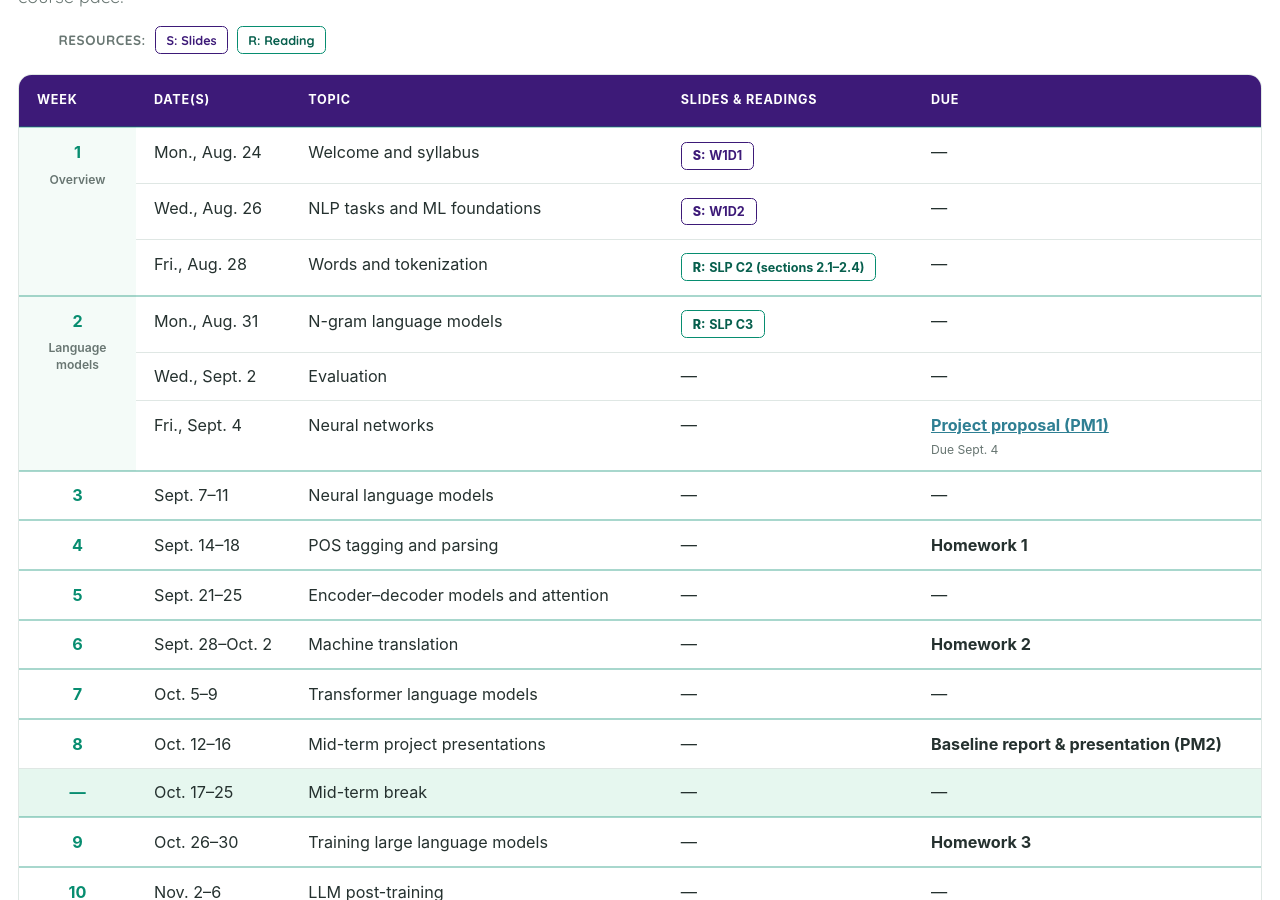
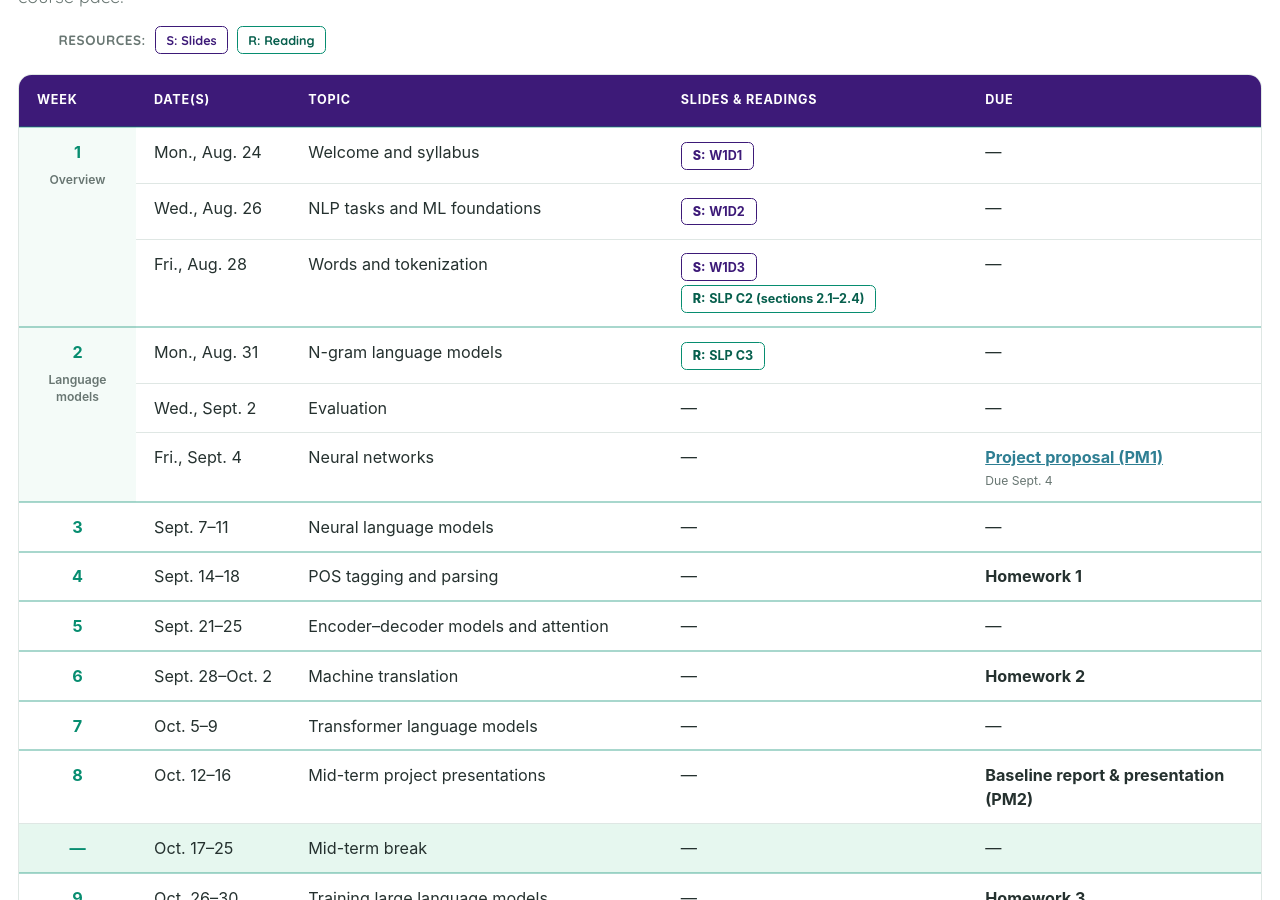
Before and after one commit to bnguyen5/bnguyen5.github.io, a Jekyll site: the page built from _pages/nlp-fall-2026.md, in a window 1280 px wide and 900 px high, scrolled down 1870 px. Built offline with Jekyll 4.4.1, drawn with Linux system fonts in a browser that asks for light colours.

Commit message:
Update nlp-fall-2026.md

```diff
--- a/_pages/nlp-fall-2026.md
+++ b/_pages/nlp-fall-2026.md
@@ -8,6 +8,7 @@ hide_masthead: true
 favicon: /images/favicon-nlp.svg
 day1_slides_url: "https://docs.google.com/presentation/d/1xP-5uIgFIFxVcv0wjKJSTZDZLe2EBqt80B1mO3-hwT0/edit?usp=sharing"
 day2_slides_url: "https://docs.google.com/presentation/d/1IBARWiW3jb8M6kRoNMGRdU_n6bHF4Ft5rzF69rQA8ao/edit?usp=sharing"
+day3_slides_url: "https://docs.google.com/presentation/d/1t8-NBW3OYgpLPWZcqO9z-ze2nxIhf_CwOPM-4FbQFRw/edit?usp=sharing"
 pm1_description_url: "https://docs.google.com/document/d/11qZpMnT9W837qiWsfr5sR6l8rXaI7J0xmVFmOfPDXbI/edit?usp=sharing"
 ---
 
@@ -124,7 +125,7 @@ pm1_description_url: "https://docs.google.com/document/d/11qZpMnT9W837qiWsfr5sR6
         <tbody>
           <tr class="course-week-start"><td rowspan="3"><strong>1</strong><small>Overview</small></td><td>Mon., Aug. 24</td><td><strong>Welcome and syllabus</strong></td><td>{% if page.day1_slides_url != "" %}<a class="course-tag course-tag--slides" href="{{ page.day1_slides_url }}" target="_blank" rel="noopener">W1D1</a>{% else %}<span class="course-tag course-tag--slides">W1D1</span>{% endif %}</td><td>—</td></tr>
           <tr><td>Wed., Aug. 26</td><td><strong>NLP tasks and ML foundations</strong></td><td>{% if page.day2_slides_url != "" %}<a class="course-tag course-tag--slides" href="{{ page.day2_slides_url }}" target="_blank" rel="noopener">W1D2</a>{% else %}<span class="course-tag course-tag--slides">W1D2</span>{% endif %}</td><td>—</td></tr>
-          <tr><td>Fri., Aug. 28</td><td><strong>Words and tokenization</strong></td><td><a class="course-tag course-tag--reading" href="https://web.stanford.edu/~jurafsky/slp3/2.pdf" target="_blank" rel="noopener">SLP C2 (sections 2.1–2.4)</a></td><td>—</td></tr>
+          <tr><td>Fri., Aug. 28</td><td><strong>Words and tokenization</strong></td><td>{% if page.day3_slides_url != "" %}<a class="course-tag course-tag--slides" href="{{ page.day3_slides_url }}" target="_blank" rel="noopener">W1D3</a>{% else %}<span class="course-tag course-tag--slides">W1D3</span>{% endif %} <a class="course-tag course-tag--reading" href="https://web.stanford.edu/~jurafsky/slp3/2.pdf" target="_blank" rel="noopener">SLP C2 (sections 2.1–2.4)</a></td><td>—</td></tr>
 
           <tr class="course-week-start"><td rowspan="3"><strong>2</strong><small>Language models</small></td><td>Mon., Aug. 31</td><td><strong>N-gram language models</strong></td><td>
 
```
